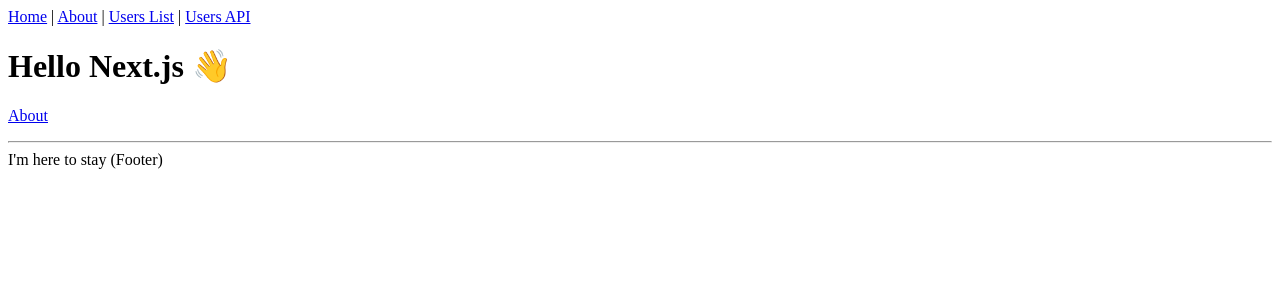
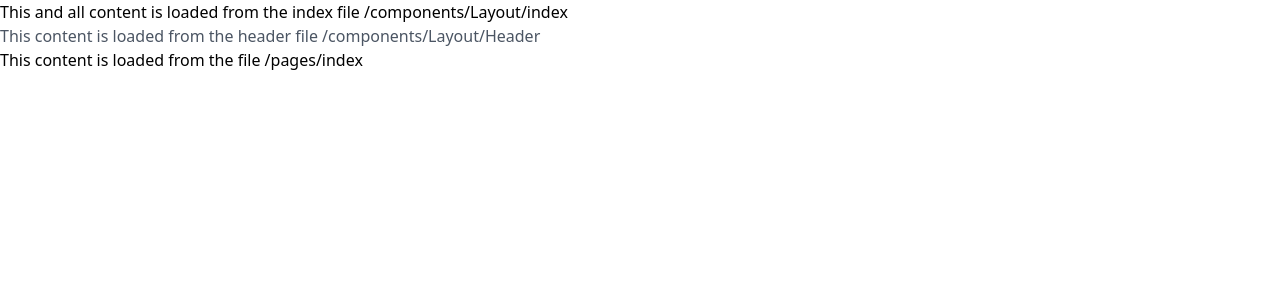
Before and after one commit to taghead/PERN-Stack-Boilerplate, a Next.js app: page / in a window 1280 px wide. Shown: the top 300 px of the page. Built offline with nearby package versions, Linux system fonts and the light colour scheme.

Commit message:
Layout for pages working

```diff
--- a/components/Layout.tsx
+++ /dev/null
@@ -1,41 +0,0 @@
-import React, { ReactNode } from 'react'
-import Link from 'next/link'
-import Head from 'next/head'
-
-type Props = {
-  children?: ReactNode
-  title?: string
-}
-
-const Layout = ({ children, title = 'This is the default title' }: Props) => (
-  <div>
-    <Head>
-      <title>{title}</title>
-      <meta charSet="utf-8" />
-      <meta name="viewport" content="initial-scale=1.0, width=device-width" />
-    </Head>
-    <header>
-      <nav>
-        <Link href="/">
-          <a>Home</a>
-        </Link>{' '}
-        |{' '}
-        <Link href="/about">
-          <a>About</a>
-        </Link>{' '}
-        |{' '}
-        <Link href="/users">
-          <a>Users List</a>
-        </Link>{' '}
-        | <a href="/api/users">Users API</a>
-      </nav>
-    </header>
-    {children}
-    <footer>
-      <hr />
-      <span>I'm here to stay (Footer)</span>
-    </footer>
-  </div>
-)
-
-export default Layout
--- /dev/null
+++ b/components/Layout/Header.tsx
@@ -0,0 +1,16 @@
+import React from 'react';
+import Link from 'next/link';
+
+const Header = () => {
+  return (
+    <header className="text-gray-600 body-font">
+      <div>
+        <Link href="/">
+          <a> This content is loaded from the header file /components/Layout/Header </a>
+        </Link>
+      </div>
+    </header>
+  );
+};
+
+export default Header;
--- /dev/null
+++ b/components/Layout/index.tsx
@@ -0,0 +1,14 @@
+import React from "react";
+import Header from "./Header";
+
+const Layout = ({ children }) => {
+  return (
+    <div>
+      This and all content is loaded from the index file /components/Layout/index
+      <Header />
+      {children}
+    </div>
+  );
+};
+
+export default Layout;
--- /dev/null
+++ b/pages/_app.tsx
@@ -0,0 +1,14 @@
+/*
+  This file persists content across every page.
+*/
+
+import '../styles/global.css'
+import Layout from '../components/Layout/'
+function MyApp({ Component, pageProps }) {
+  return (
+    <Layout>
+      <Component {...pageProps} />
+    </Layout>
+  )
+}
+export default MyApp
--- a/pages/index.tsx
+++ b/pages/index.tsx
@@ -1,15 +1,5 @@
-import Link from 'next/link'
-import Layout from '../components/Layout'
-
 const IndexPage = () => (
-  <Layout title="Home | Next.js + TypeScript Example">
-    <h1>Hello Next.js 👋</h1>
-    <p>
-      <Link href="/about">
-        <a>About</a>
-      </Link>
-    </p>
-  </Layout>
+  <h1>This content is loaded from the file /pages/index</h1>
 )
 
 export default IndexPage
--- /dev/null
+++ b/postcss.config.js
@@ -0,0 +1,6 @@
+module.exports = {
+  plugins: {
+    tailwindcss: {},
+    autoprefixer: {},
+  },
+}
--- /dev/null
+++ b/styles/global.css
@@ -0,0 +1,4 @@
+@tailwind base;
+@tailwind components;
+
+@tailwind utilities;
--- /dev/null
+++ b/tailwind.config.js
@@ -0,0 +1,11 @@
+module.exports = {
+  purge: [],
+  darkMode: false, // or 'media' or 'class'
+  theme: {
+    extend: {},
+  },
+  variants: {
+    extend: {},
+  },
+  plugins: [],
+}
```
Also changed, not shown: components/List.tsx (deleted, +0 -19 lines), components/ListDetail.tsx (deleted, +0 -16 lines), components/ListItem.tsx (deleted, +0 -18 lines), pages/about.tsx (deleted, +0 -16 lines), 1 other file (tests, documents, lock files or other folders).
